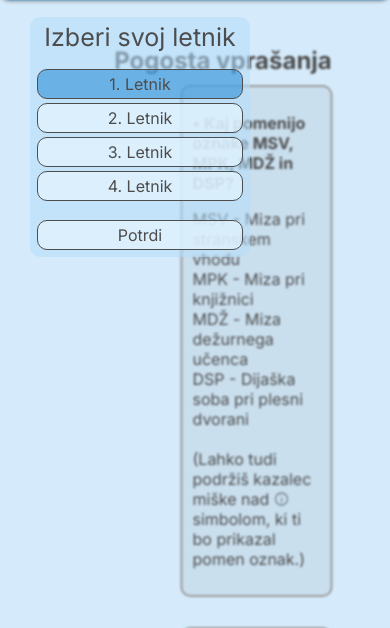
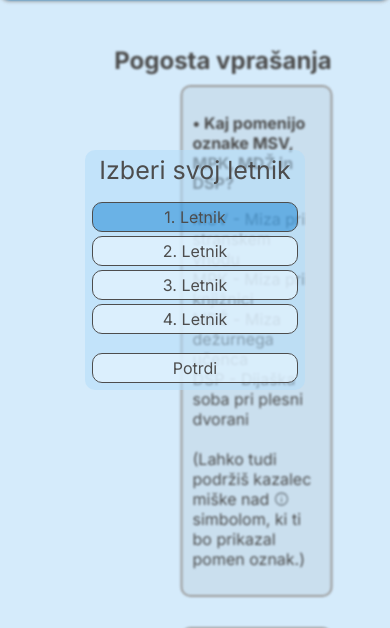
Before and after one commit to lenartkladnik/tutorstvo-website, a Python web app: template templates/faq.html in a window 390 px wide. Shown: the part 45-673 px from the top of the page. Run offline with Jinja, Linux system fonts and the light colour scheme; the template is opened without the code that fills it, so the values that code supplies are empty.

Commit message:
Fix year chooser css

```diff
--- a/static/styles.css
+++ b/static/styles.css
@@ -1490,7 +1490,6 @@
     border-radius: 10px;
 
     margin-top: 16%;
-    transform: translateX(-75%);
 
     z-index: 1001;
 }
@@ -2013,6 +2012,10 @@
     .place-vis {
         width: 380px;
     }
+
+    .option-group {
+        margin-top: 50%;
+    }
 }
 
 @media only screen and (min-width: 321px)
```
